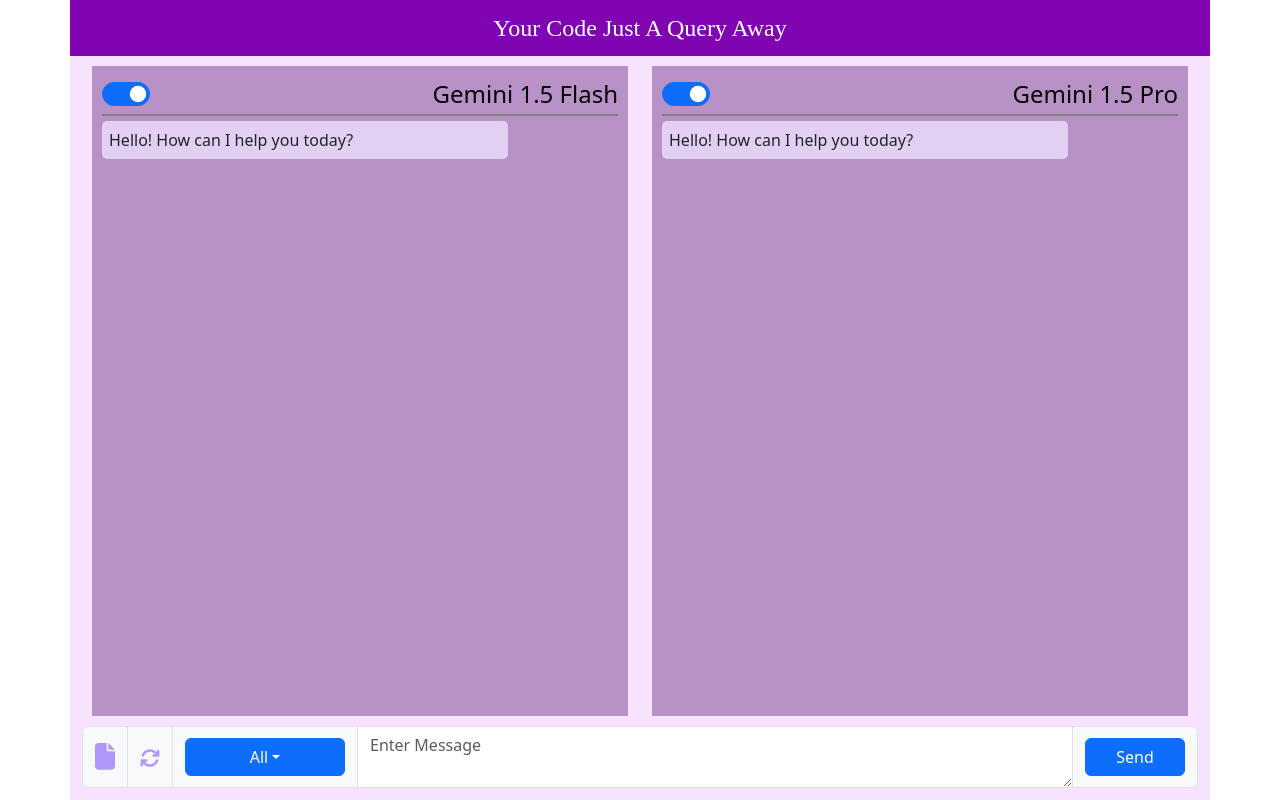
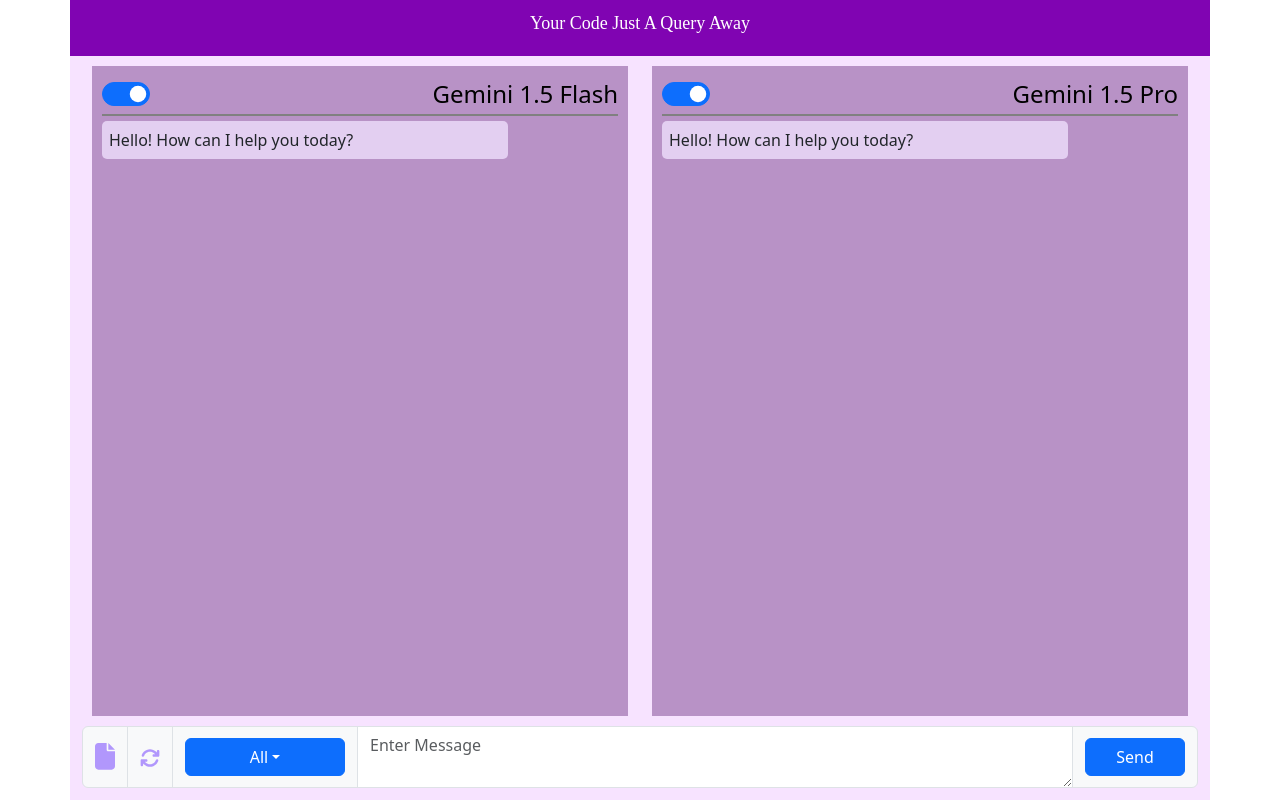
Before and after one commit to pgunthey327/autobotsai, a React (Create React App) app: page / in a window 1280 px wide. Built offline with nearby package versions, Linux system fonts and the light colour scheme.

Commit message:
reduce heading font size

```diff
--- a/src/App.jsx
+++ b/src/App.jsx
@@ -200,7 +200,7 @@
       <Container style={{height:"100vh"}}>
         <div id="toast" className="toast">Copied to clipboard</div>
         <Row style={{height:"7vh", backgroundColor:"#8004b2"}}>
-          <div style={{color: "white", fontFamily: "cursive", fontSize: "x-large", textAlign: "center", marginTop: "10px"}}>
+          <div style={{color: "white", fontFamily: "cursive", fontSize: "large", textAlign: "center", marginTop: "10px"}}>
             Your Code Just A Query Away
           </div>
         </Row>
```
